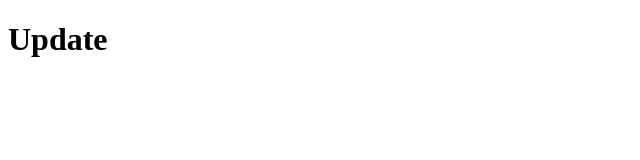
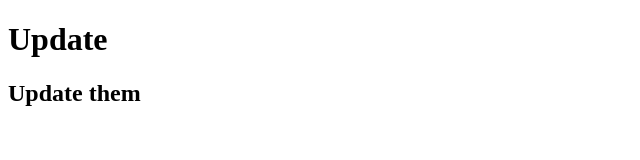
Before and after one commit to minhtrinomadic/demoGitTri, a plain HTML site: page index.html in a window 1280 px wide. Shown: the whole page, without its empty margins (0-640 px from the left). Drawn offline with Linux system fonts and the light colour scheme.

Commit message:
update them

```diff
--- a/index.html
+++ b/index.html
@@ -7,5 +7,6 @@
 </head>
 <body>
     <h1>Update</h1>
+    <h2>Update them</h2>
 </body>
 </html>
```
